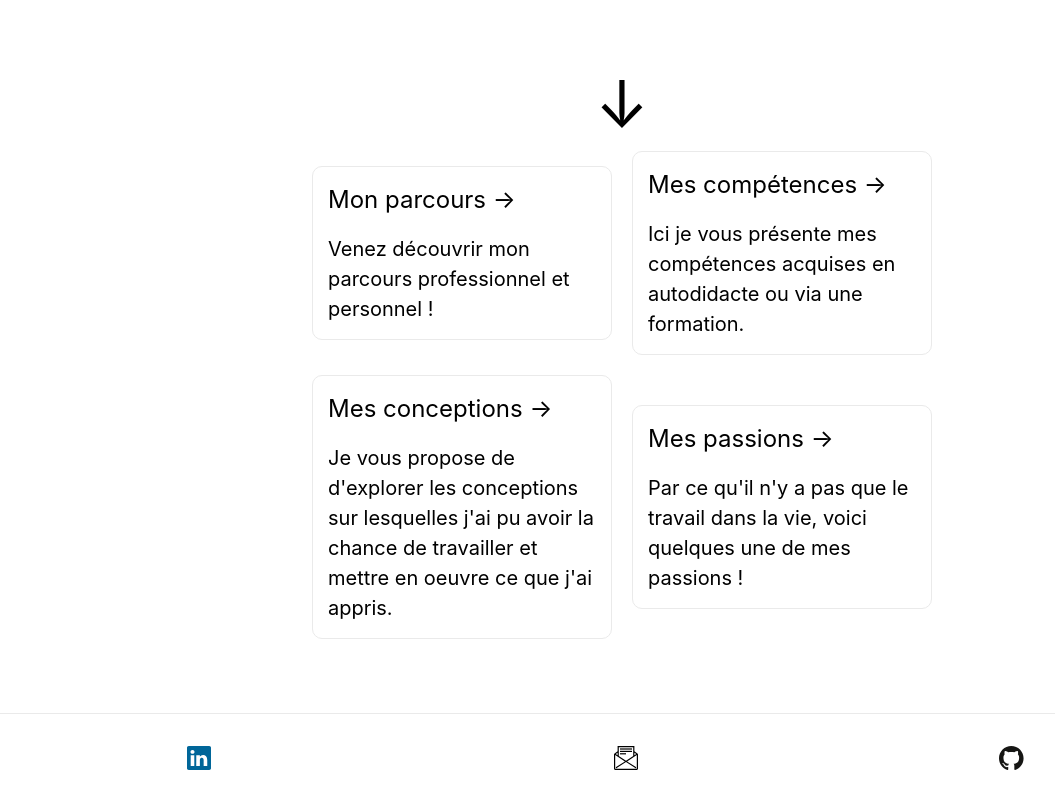
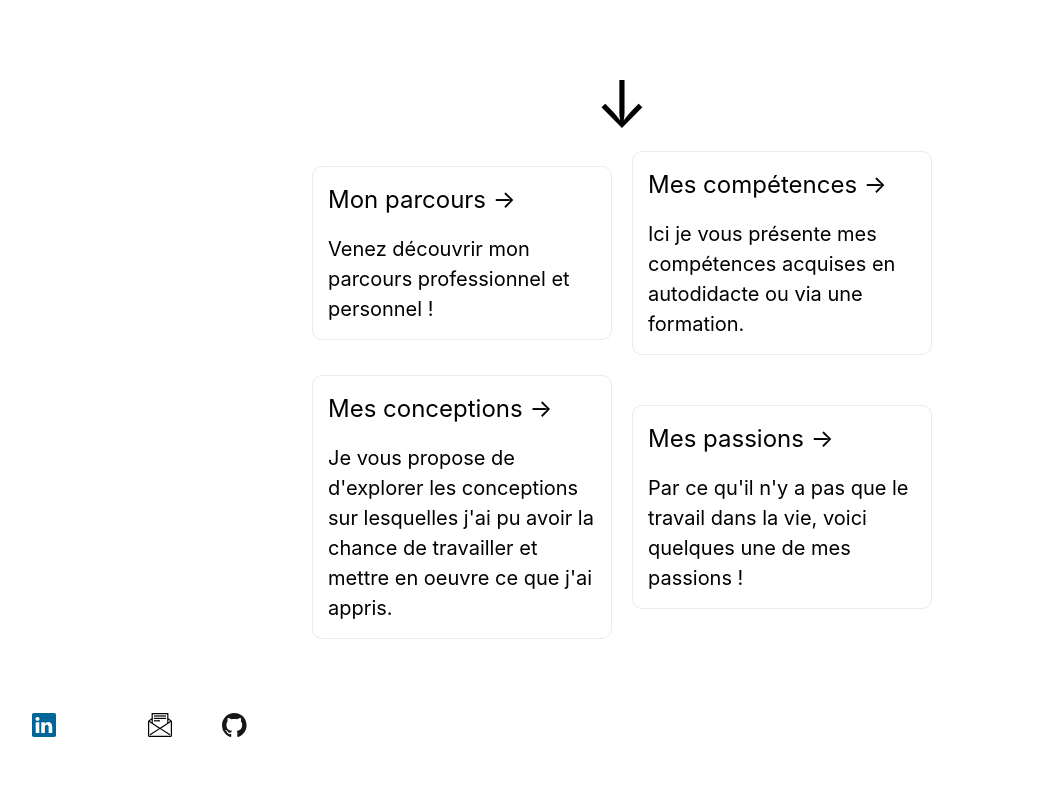
Before and after one commit to taojoue/personal-website, a Next.js app: page / in a window 1280 px wide. Shown: the part 889-1683 px from the top of the page, without its empty margins (18-1073 px from the left). After the commit the page ends 1632 px from the top, so only its background shows below. Built offline with nearby package versions, Linux system fonts and the light colour scheme.

Commit message:
purge css

```diff
--- a/styles/Home.module.css
+++ b/styles/Home.module.css
@@ -17,22 +17,6 @@
   flex-direction: column;
   justify-content: center;
   align-items: center;
-}
-
-.footer {
-  display: flex;
-  flex: 1;
-  padding: 2rem 0;
-  border-top: 1px solid #eaeaea;
-  justify-content: center;
-  align-items: center;
-}
-
-.footer a {
-  display: flex;
-  justify-content: center;
-  align-items: center;
-  flex-grow: 1;
 }
 
 .title a {
```
